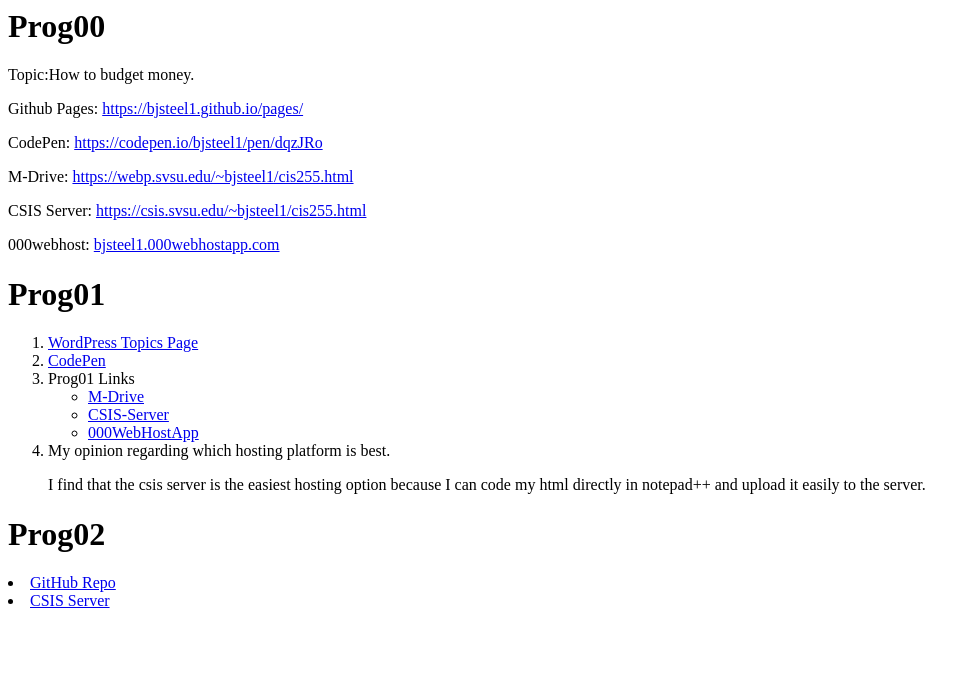
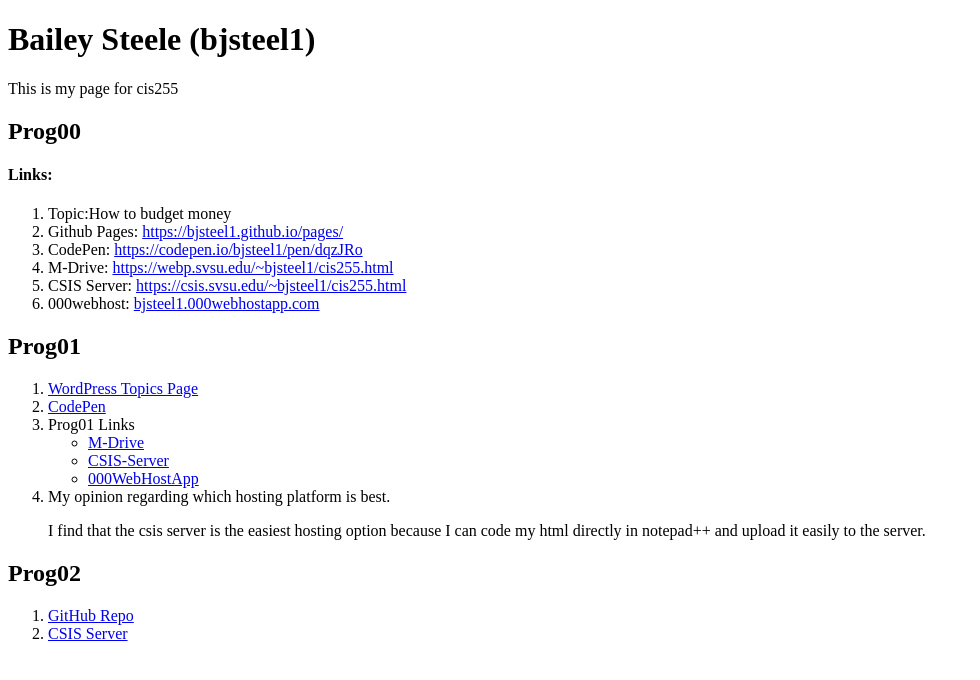
Before and after one commit to bjsteel1/pages, a plain HTML site: page index.html in a window 1280 px wide. Shown: the whole page, without its empty margins (0-980 px from the left). Drawn offline with Linux system fonts and the light colour scheme.

Commit message:
Update index.html

```diff
--- a/index.html
+++ b/index.html
@@ -1,12 +1,36 @@
-<h1>Prog00</h1>
-<p>Topic:How to budget money.</p>
-<p>Github Pages: <a href="https://bjsteel1.github.io/pages/">https://bjsteel1.github.io/pages/</a>	</p>
-<p>CodePen: <a href="https://codepen.io/bjsteel1/pen/dqzJRo">https://codepen.io/bjsteel1/pen/dqzJRo</a> </p>
-<p>M-Drive: <a href="https://webp.svsu.edu/~bjsteel1/cis255.html">https://webp.svsu.edu/~bjsteel1/cis255.html</a></p>
-<p>CSIS Server: <a href="https://csis.svsu.edu/~bjsteel1/cis255.html">https://csis.svsu.edu/~bjsteel1/cis255.html</a></p>
-<p>000webhost: <a href="bjsteel1.000webhostapp.com/index.html">bjsteel1.000webhostapp.com</a></p>
+<!DOCTYPE html>
+<html lang="en">
 
-<h1>Prog01</h1>
+	<body>
+		<header>
+			<h1>Bailey Steele (bjsteel1)</h1>
+
+			<p>This is my page for cis255</p>
+		</header>
+
+		<article>
+			<header>
+				<h2>Prog00</h2>
+			</header>
+			<section>
+				<h4>Links:</h4>
+				<ol>
+					<li>Topic:How to budget money</li>
+					<li>Github Pages: <a href="https://bjsteel1.github.io/pages/">https://bjsteel1.github.io/pages/</a></li>
+					<li>CodePen: <a href="https://codepen.io/bjsteel1/pen/dqzJRo">https://codepen.io/bjsteel1/pen/dqzJRo</a></li>
+					<li>M-Drive: <a href="https://webp.svsu.edu/~bjsteel1/cis255.html">https://webp.svsu.edu/~bjsteel1/cis255.html</a></li>
+					<li>CSIS Server: <a href="https://csis.svsu.edu/~bjsteel1/cis255.html">https://csis.svsu.edu/~bjsteel1/cis255.html</a></li>
+					<li>000webhost: <a href="bjsteel1.000webhostapp.com/index.html">bjsteel1.000webhostapp.com</a></li>
+				</ol>
+			</section>
+		</article>
+
+		<article>
+			<header>
+				<h2>Prog01</h2>
+			</header>
+
+			<section>
 				<ol>
 
 					<li><a target="_blank" href="https://cis255.wordpress.com/editors-and-topics/">WordPress Topics Page</a></li>
@@ -21,7 +45,20 @@
 					<p> I find that the csis server is the easiest hosting option because I can code my html directly in notepad++
 					and upload it easily to the server. <p>
 				</ol>
+			</section>
+		</article>
 
-<h1>Prog02</h1>
+		<article>
+			<header>
+				<h2>Prog02</h2>
+			</header>
+
+			<section>
+				<ol>
 					<li><a href="https://github.com/bjsteel1/PhpProject13">GitHub Repo</a></li>
 					<li><a target="_blank" href="https://csis.svsu.edu/~bjsteel1/PhpProject13/">CSIS Server</a></li>
+				</ol>
+			</section>
+		</article>
+	</body>
+</html>
```
Lines whose indentation alone changed are shown as unchanged.
